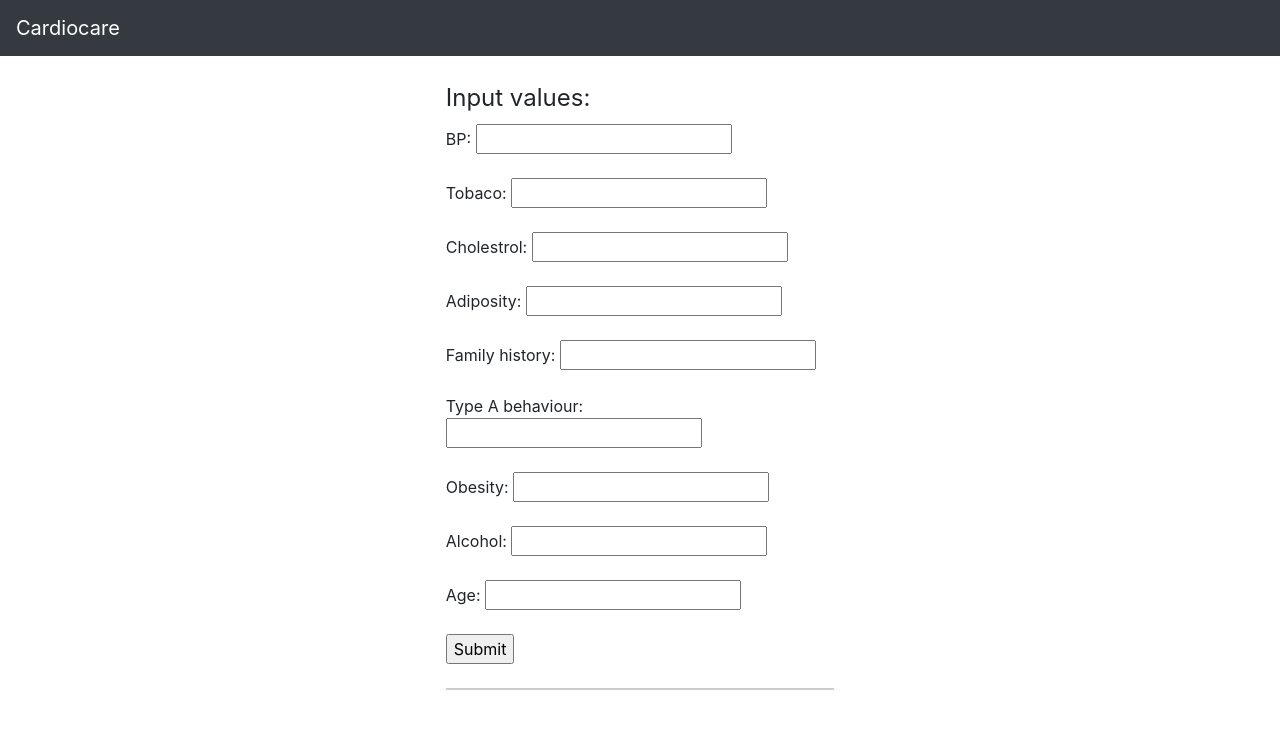
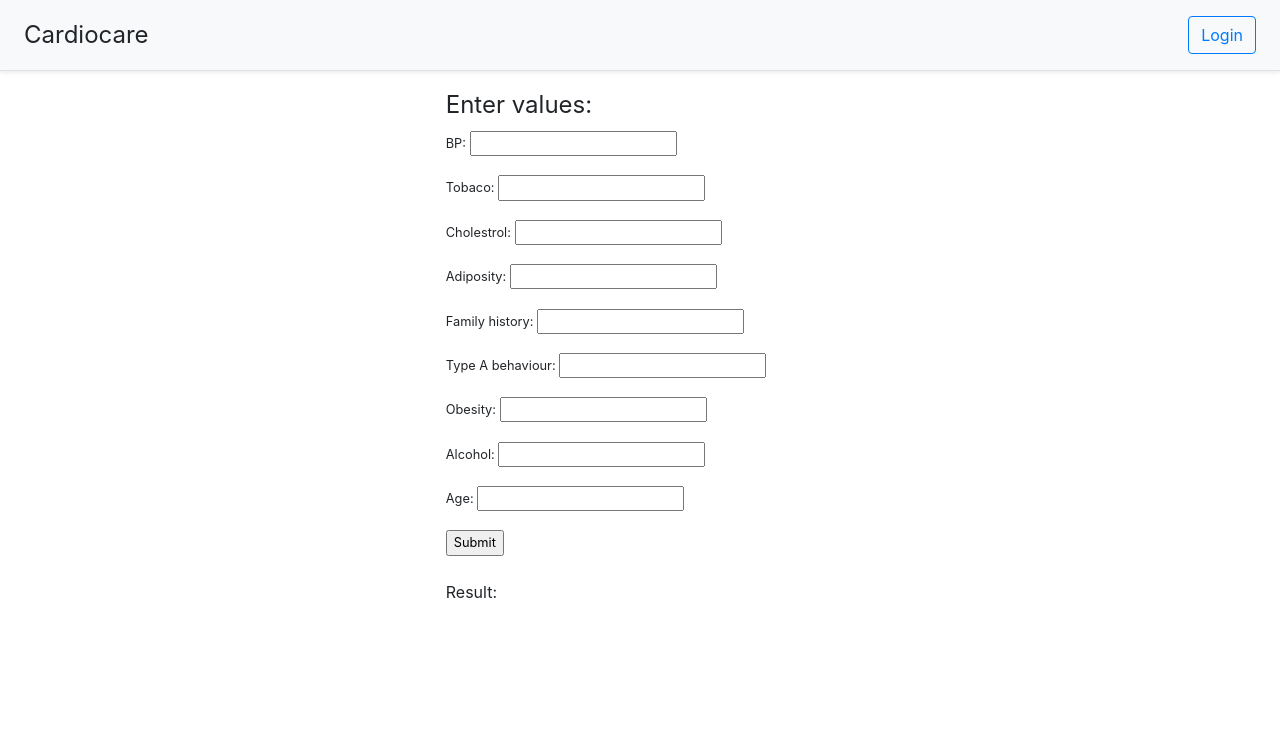
Before and after one commit to sanjeed5/cardiocare, a Flask app: page / in a window 1280 px wide. Shown: the top 729 px of the page. Run offline with Flask 2, Linux system fonts and the light colour scheme; parts of the project's set-up code (start-up, migrations or seed data) failed here and were passed over; some libraries are stand-ins or nearby versions.

Commit message:
added navbar bootstrap

```diff
--- a/templates/main.html
+++ b/templates/main.html
@@ -5,11 +5,11 @@
     form {
         margin: auto;
         width: 35%;
+        font-size: 80%
     }
     .result {
         margin: auto;
         width: 35%;
-        border: 1px solid #ccc;
     }
 </style>
 
@@ -19,54 +19,41 @@
     <link rel="stylesheet" href="https://stackpath.bootstrapcdn.com/bootstrap/4.3.1/css/bootstrap.min.css" integrity="sha384-ggOyR0iXCbMQv3Xipma34MD+dH/1fQ784/j6cY/iJTQUOhcWr7x9JvoRxT2MZw1T" crossorigin="anonymous">
 <title>CardioCare</title>
 </head>
-<nav class="navbar navbar-expand-md navbar-dark bg-dark mb-4">
-        <a class="navbar-brand" href="#">Cardiocare</a>
-        <button class="navbar-toggler" type="button" data-toggle="collapse" data-target="#navbarCollapse" aria-controls="navbarCollapse" aria-expanded="false" aria-label="Toggle navigation">
-          <span class="navbar-toggler-icon"></span>
-        </button>
-        <!-- <div class="collapse navbar-collapse" id="navbarCollapse">
-          <ul class="navbar-nav mr-auto">
-            <li class="nav-item active">
-              <a class="nav-link" href="#">Home <span class="sr-only">(current)</span></a>
-            </li>
-            <li class="nav-item">
-              <a class="nav-link" href="#">Link</a>
-            </li>
-            <li class="nav-item">
-              <a class="nav-link disabled" href="#" tabindex="-1" aria-disabled="true">Disabled</a>
-            </li>
-          </ul>
-          <button class="btn btn-outline-success my-2 my-sm-0" type="submit">Log In</button>
-          </form>
-        </div> -->
-      </nav>
+
+<div class="d-flex flex-column flex-md-row align-items-center p-3 px-md-4 mb-3 bg-light border-bottom shadow-sm">
+        <h4 class="my-0 mr-md-auto font-weight-normal">Cardiocare</h4>
+        <nav class="my-2 my-md-0 mr-md-3">
+        </nav>
+        <a class="btn btn-outline-primary" href="#">Login</a>
+      </div>
+
 <div class="container">
     <form action="{{ url_for('main') }}" method="POST">
             <fieldset>
-                    <legend>Input values:</legend>
+                    <legend>Enter values:</legend>
                     BP:
-                    <input name="bp" type="number" required>
+                    <input name="bp" type="number" step="0.01" required>
                     <br>
                     <br> Tobaco:
-                    <input name="tobaco" type="number" required>
+                    <input name="tobaco" type="number" step="0.01" required>
                     <br>
                     <br> Cholestrol:
-                    <input name="cholestrol" type="number" required>
+                    <input name="cholestrol" type="number" step="0.01" required>
                     <br>
                     <br> Adiposity:
-                    <input name="adiposity" type="number" required>
+                    <input name="adiposity" type="number" step="0.01" required>
                     <br>
                     <br> Family history:
                     <input name="fam_hist" type="number" required>
                     <br>
                     <br> Type A behaviour:
-                    <input name="type_a_beh" type="number" required>
+                    <input name="type_a_beh" type="number" step="0.01" required>
                     <br>
                     <br> Obesity:
-                    <input name="obesity" type="number" required>
+                    <input name="obesity" type="number" step="0.01" required>
                     <br>
                     <br> Alcohol:
-                    <input name="alcohol" type="number" required>
+                    <input name="alcohol" type="number" step="0.01" required>
                     <br>
                     <br> Age:
                     <input name="age" type="number" required>
@@ -78,13 +65,14 @@
 </div>
 <br>
 <div class="container">
-    <div class="result" align="center">
+    <div class="result">
+        <div>Result:</div>
         {% if result %}
-            {% for variable, value in original_input.items() %}
+            <!-- {% for variable, value in original_input.items() %}
                 <b>{{ variable }}</b> : {{ value }}
             {% endfor %}
-            <br>
-            <br> Predicted number of bikes in use:
+            <br> -->
+            <br> Predicted Jonathan's size:
                <p style="font-size:50px">{{ result }}</p>
         {% endif %}
     </div>
```
